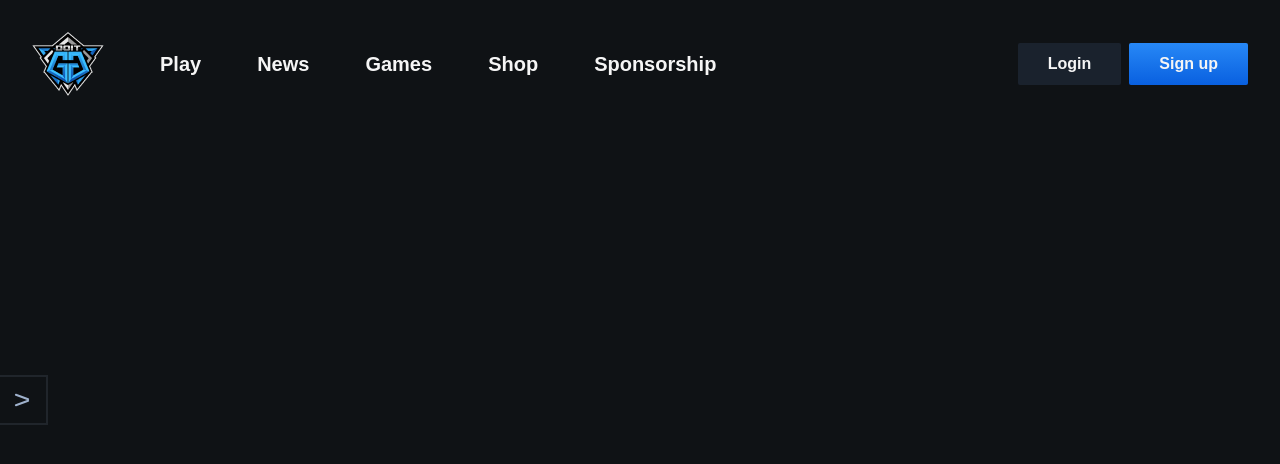
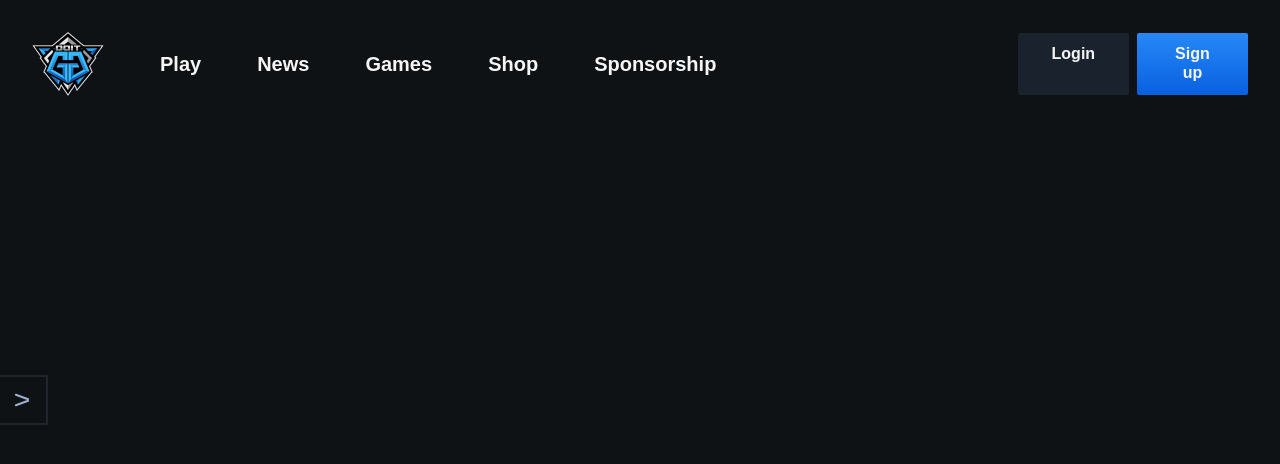
Before and after one commit to danil-jpg/DoIt, a React (Vite) app: page / in a window 1280 px wide. Shown: the top 464 px of the page. Built offline with nearby package versions, Linux system fonts and the light colour scheme; a web font is replaced by a local one.

Commit message:
update burger buttons

```diff
--- a/src/components/UI/buttons/Button/Button.jsx
+++ b/src/components/UI/buttons/Button/Button.jsx
@@ -15,6 +15,7 @@ const Button = ({ to, style, children, onClick, color }) => {
 
 	return (
 		<Link to={to}
+			style={style ? style: {}}
 			className={`button ${getColor(color)}`}
 			onClick={onClick ? onClick : () => { }}
 		>
--- a/src/components/common/UserBlockHeader/UserBlockHeader.jsx
+++ b/src/components/common/UserBlockHeader/UserBlockHeader.jsx
@@ -6,11 +6,17 @@ import Button from "../../UI/buttons/Button/Button";
 const UserBlockHeader = (props) => {
 	let [state, setState] = useState(headerData);
 
+	let buttonStyles = {
+		width: '100%',
+		maxWidth: '400px',
+		margin: '0 auto',
+	}
+
 	return (
 		<div className={s.user}>
 			<div className={s.user__buttonList}>
-				<Button>Login</Button>
-				<Button color={'blue'}>Sign up</Button>
+				<Button style={buttonStyles}>Login</Button>
+				<Button style={buttonStyles} color={'blue'}>Sign up</Button>
 			</div>
 		</div>
 	)
```
